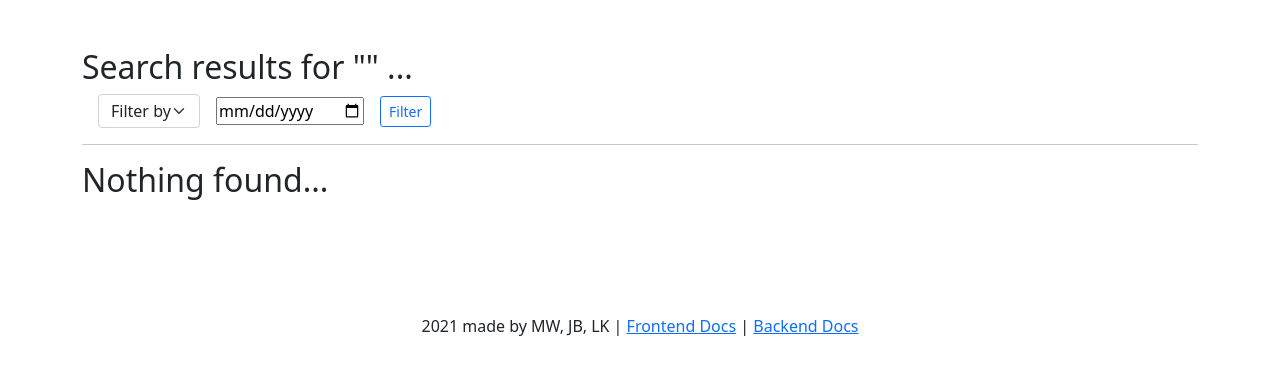
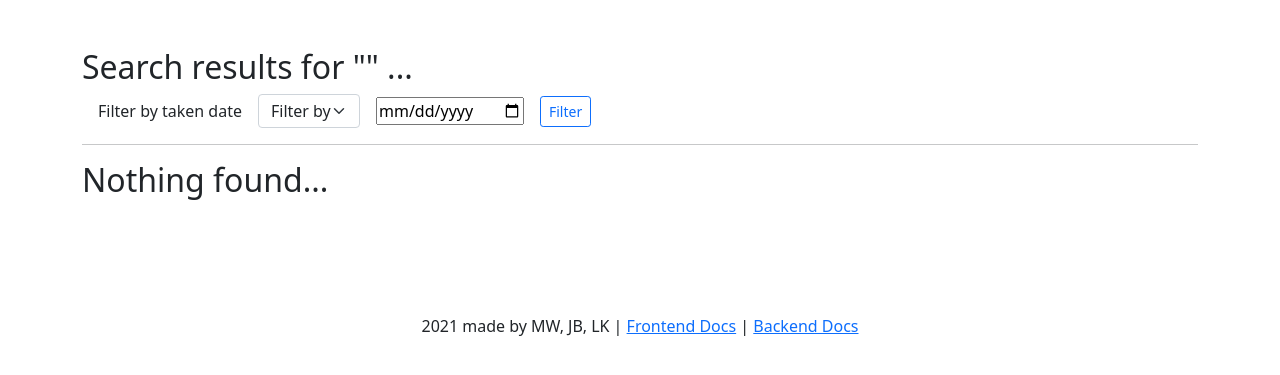
Before and after one commit to witling/ws-leistung, a Flask app: template frontend/templates/search.html in a window 1280 px wide. Shown: the part 56-431 px from the top of the page. Run offline with Flask 2, Linux system fonts and the light colour scheme; the template is opened without the code that fills it, so the values that code supplies are empty; some libraries are stand-ins or nearby versions.

Commit message:
specify what will be filtered on search page

```diff
--- a/frontend/templates/search.html
+++ b/frontend/templates/search.html
@@ -16,6 +16,9 @@
             type="hidden"
             value="{% if query %}{{ query }}{% endif %}"
             >
+    </div>
+    <div class="col-12">
+        Filter by taken date
     </div>
     <div class="col-12">
         {% set condition_selected = 1 %}
```
